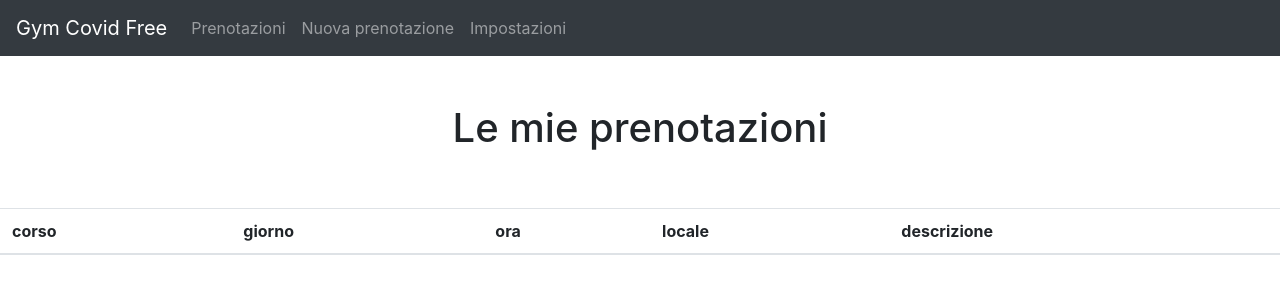
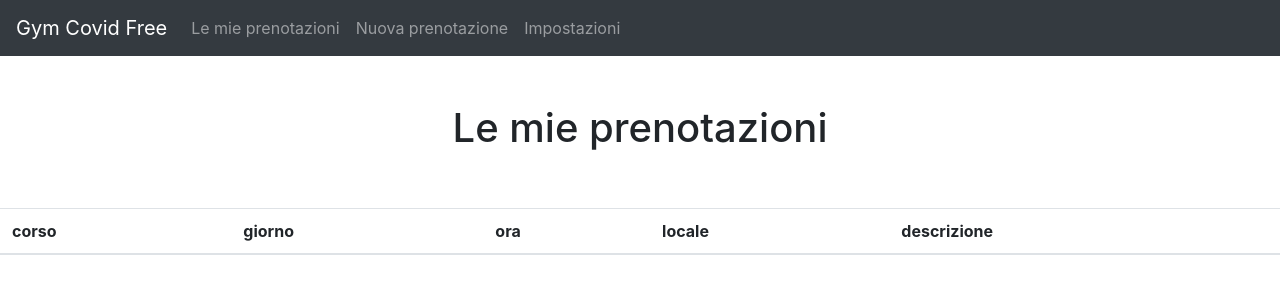
Before and after one commit to ThomasBabato/University-project-BD, a Flask app: template templates/areaRiservata_leMiePrenotazioni.html in a window 1280 px wide. Shown: the top 300 px of the page. Run offline with Flask 2, Linux system fonts and the light colour scheme; the template is opened without the code that fills it, so the values that code supplies are empty; parts of the project's set-up code (start-up, migrations or seed data) failed here and were passed over; some libraries are stand-ins or nearby versions.

Commit message:
AreaRiservataUtenti
Ho modificato la navbar. Ora contiene sono 3 link:
- le mie prenotazioni
- nuova prenotazione
- impostazioni.

Cosa manca:
- tasto logout (mi devo informare su come farlo, ora non ne ho idea)
- capire se la funzione nuova prenotazione funziona

```diff
--- a/templates/areaRiservata_leMiePrenotazioni.html
+++ b/templates/areaRiservata_leMiePrenotazioni.html
@@ -4,13 +4,13 @@
 {% block navbar %}
 <ul class="navbar-nav navbar-light">
     <li class="nav-item">
-        <a class="nav-link" href="">Prenotazioni</a>
+        <a class="nav-link" href="{{url_for('le_mie_prenotazioni')}}">Le mie prenotazioni</a>
     </li>
     <li class="nav-item">
-        <a class="nav-link" href="">Nuova prenotazione</a>
+        <a class="nav-link" href="{{url_for('nuova_prenotazione')}}">Nuova prenotazione</a>
     </li>
     <li class="nav-item">
-        <a class="nav-link" href="">Impostazioni</a>
+        <a class="nav-link" href="{{url_for('impostazioni')}}">Impostazioni</a>
     </li>
     <!--  QUI SERVIREBBE UN TASTO LOGOUT - DA IMPLEMENTARE IN FASE DI FUSIONE CON IL BACKEND
     <li class="nav-item">
--- a/templates/areaRiservata_nuovaPrenotazione.html
+++ b/templates/areaRiservata_nuovaPrenotazione.html
@@ -3,9 +3,6 @@
 <!-- Links in the navbar -->
 {% block navbar %}
 <ul class="navbar-nav navbar-light">
-    <li class="nav-item">
-        <a class="nav-link" href="{{url_for('nologin_home')}}">Home</a>
-    </li>
     <li class="nav-item">
         <a class="nav-link" href="{{url_for('le_mie_prenotazioni')}}">Le mie prenotazioni</a>
     </li>
```
